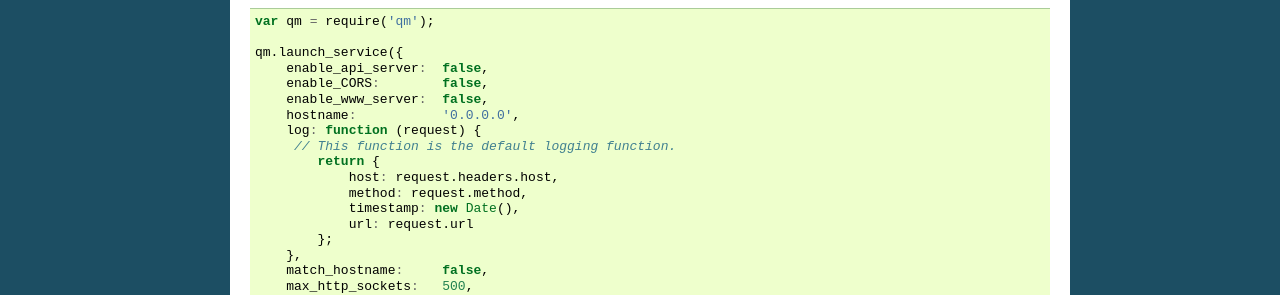
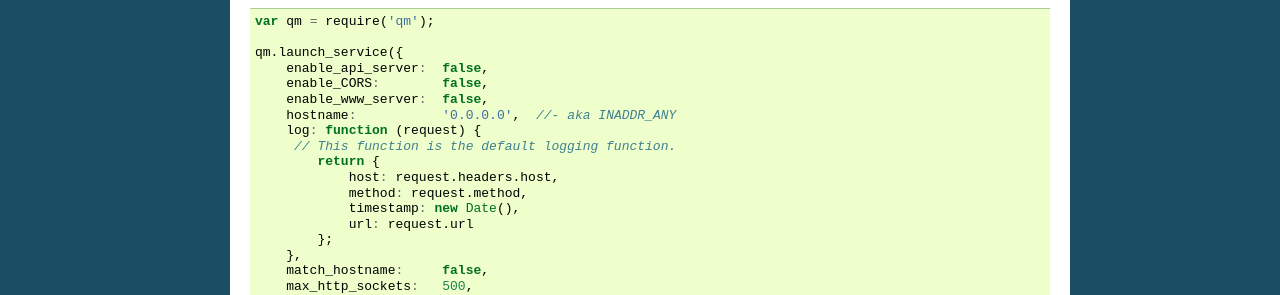
Before and after one commit to qmachine/qmachine, a Sphinx documentation site: the page built from docs/nodejs.rst, in a window 1280 px wide. Shown: the part 529-824 px from the top of the page. Built offline with Sphinx 7.4.7, drawn with Linux system fonts in a browser that asks for light colours.

```diff
--- a/docs/nodejs.rst
+++ b/docs/nodejs.rst
@@ -38,7 +38,7 @@ example, which shows the default configuration values:
         enable_api_server:  false,
         enable_CORS:        false,
         enable_www_server:  false,
-        hostname:           '0.0.0.0',
+        hostname:           '0.0.0.0',  //- aka INADDR_ANY
         log: function (request) {
          // This function is the default logging function.
             return {
```
